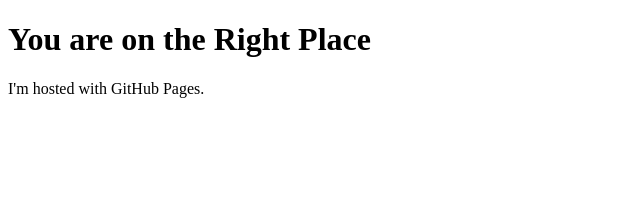
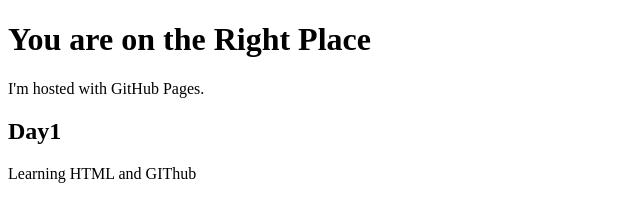
Before and after one commit to MichaelBaquing-Dev/MakeItHappen, a plain HTML site: page index.html in a window 1280 px wide. Shown: the whole page, without its empty margins (0-640 px from the left). Drawn offline with Linux system fonts and the light colour scheme.

Commit message:
Update index.html

```diff
--- a/index.html
+++ b/index.html
@@ -3,5 +3,7 @@
 <body>
 <h1><strong>You are on the Right Place</strong></h1>
 <p>I'm hosted with GitHub Pages.</p>
+<h2>Day1</h2>
+<p>Learning HTML and GIThub</p>
 </body>
 </html>
```
